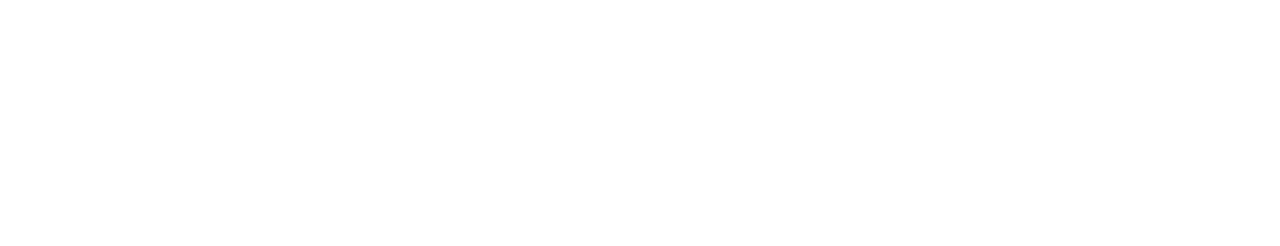
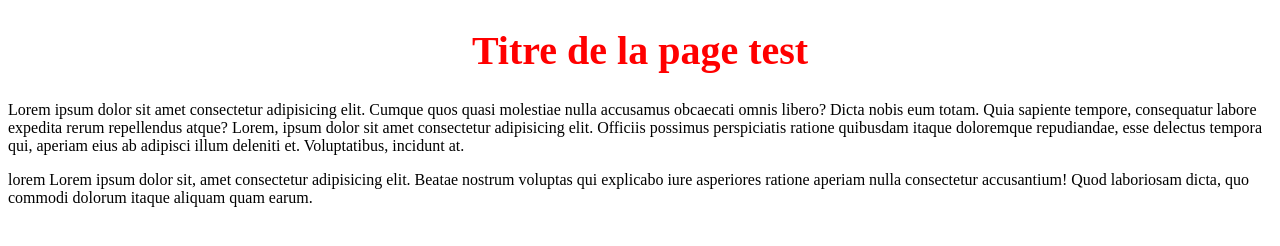
Before and after one commit to DanyH34/test1, a plain HTML site: page index.html in a window 1280 px wide. Drawn offline with Linux system fonts and the light colour scheme.

Commit message:
creation titre h1 +css et creation 2 <p>

```diff
--- a/index.html
+++ b/index.html
@@ -4,10 +4,20 @@
     <meta charset="UTF-8">
     <meta http-equiv="X-UA-Compatible" content="IE=edge">
     <meta name="viewport" content="width=device-width, initial-scale=1.0">
-    <link rel="stylesheet" type="txt/css" href="style.css">
-    <title>Document</title>
+    <link rel="stylesheet" type="text/css" href="style.css">
+    <title>test</title>
 </head>
 <body>
+    <h1>Titre de la page test</h1>
 
+    <div>
+        <p id="para1">Lorem ipsum dolor sit amet consectetur adipisicing elit. Cumque quos quasi molestiae nulla accusamus obcaecati omnis libero? Dicta nobis eum totam. Quia sapiente tempore, consequatur labore expedita rerum repellendus atque?
+            Lorem, ipsum dolor sit amet consectetur adipisicing elit. Officiis possimus perspiciatis ratione quibusdam itaque doloremque repudiandae, esse delectus tempora qui, aperiam eius ab adipisci illum deleniti et. Voluptatibus, incidunt at.
+
+        </p>
+        <p id="para2">lorem
+            Lorem ipsum dolor sit, amet consectetur adipisicing elit. Beatae nostrum voluptas qui explicabo iure asperiores ratione aperiam nulla consectetur accusantium! Quod laboriosam dicta, quo commodi dolorum itaque aliquam quam earum.
+        </p>
+    </div>
 </body>
 </html>
--- a/style.css
+++ b/style.css
@@ -0,0 +1,5 @@
+h1{
+    color:red;
+    font-size: 40px;
+    text-align: center;
+}
```
